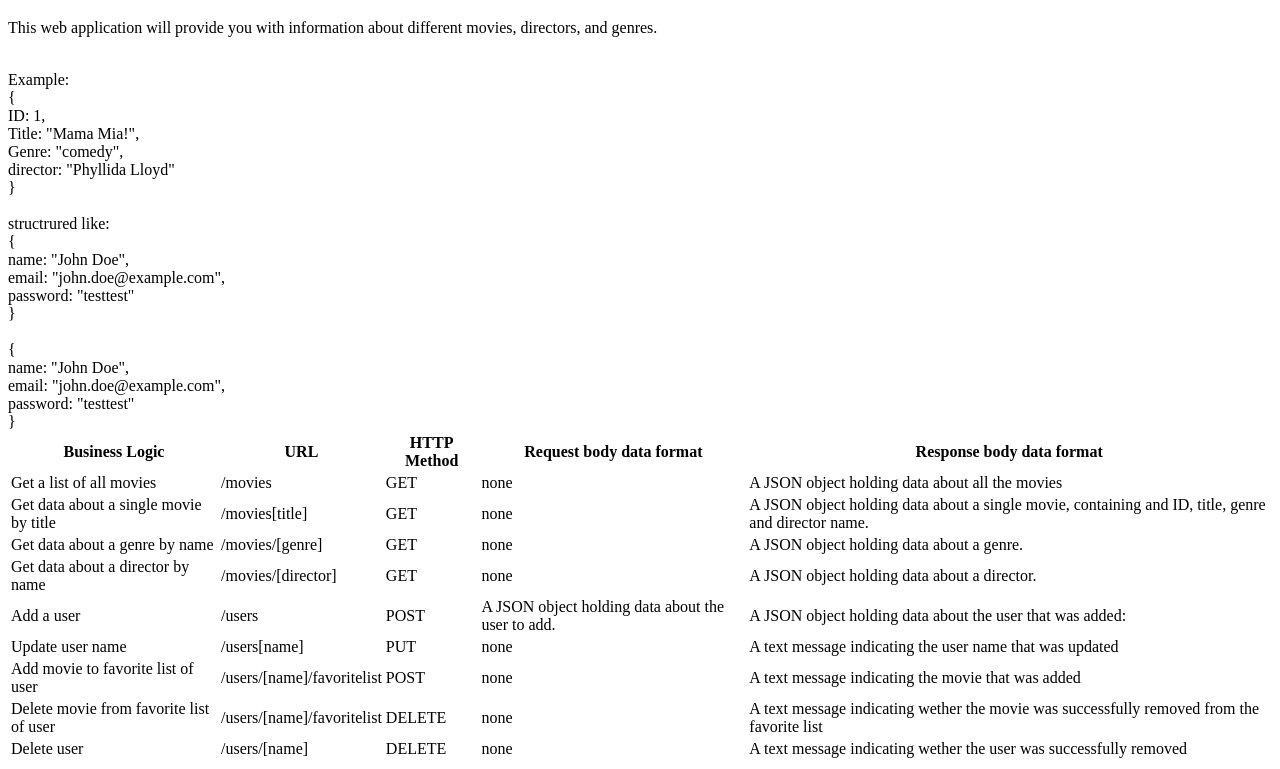
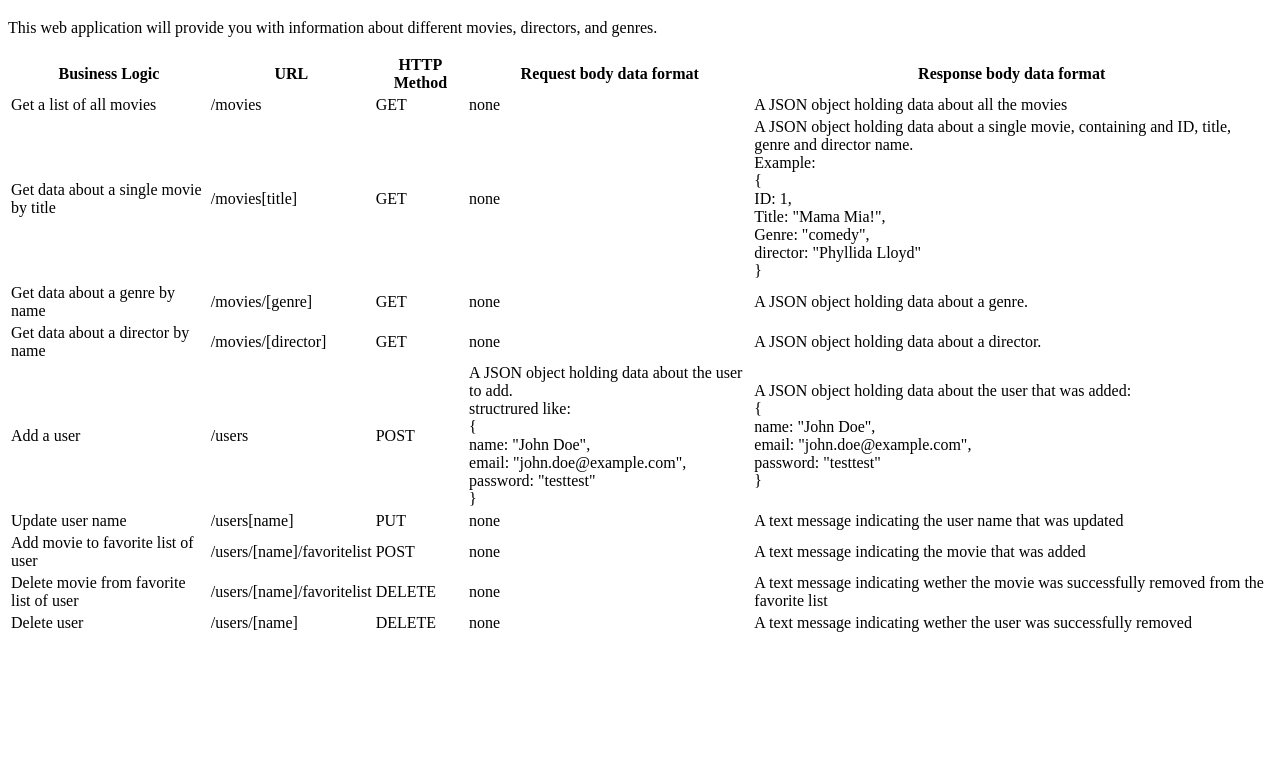
Before and after one commit to Techdaan1/movie_api, a website: page public/documentation.html in a window 1280 px wide. Shown: the part 61-830 px from the top of the page. After the commit the page ends 800 px from the top, so only its background shows below. Drawn offline with Linux system fonts and the light colour scheme.

Commit message:
Update documentation.html

```diff
--- a/public/documentation.html
+++ b/public/documentation.html
@@ -30,7 +30,7 @@
           <td>/movies[title]</td>
           <td>GET</td>
           <td>none</td>
-          <td>A JSON object holding data about a single movie, containing and ID, title, genre and director name.</td><br>
+          <td>A JSON object holding data about a single movie, containing and ID, title, genre and director name.<br>
             Example:<br>
             {<br>
               ID: 1,<br>
@@ -57,19 +57,21 @@
           <td>Add a user</td>
           <td>/users</td>
           <td>POST</td>
-          <td>A JSON object holding data about the user to add.</td><br>
+          <td>A JSON object holding data about the user to add.<br>
             structrured like:<br>
             {<br>
               name: "John Doe",<br>
               email: "john.doe@example.com",<br>
               password: "testtest"<br>
             }<br>
-          <td>A JSON object holding data about the user that was added:</td><br>
+          </td>
+          <td>A JSON object holding data about the user that was added:<br>
             {<br>
               name: "John Doe",<br>
               email: "john.doe@example.com",<br>
               password: "testtest"<br>
             }<br>
+          </td>
         </tr>
         <tr>
           <td>Update user name</td>
```
